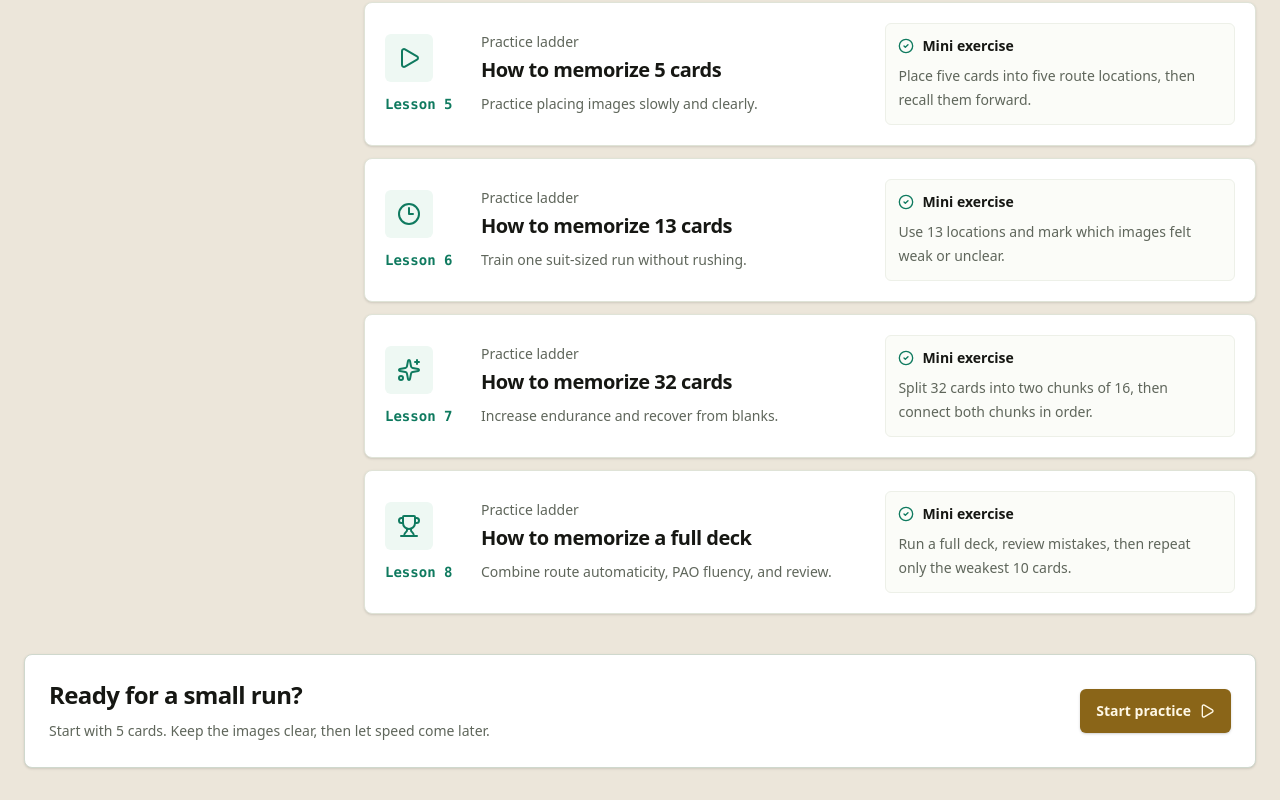
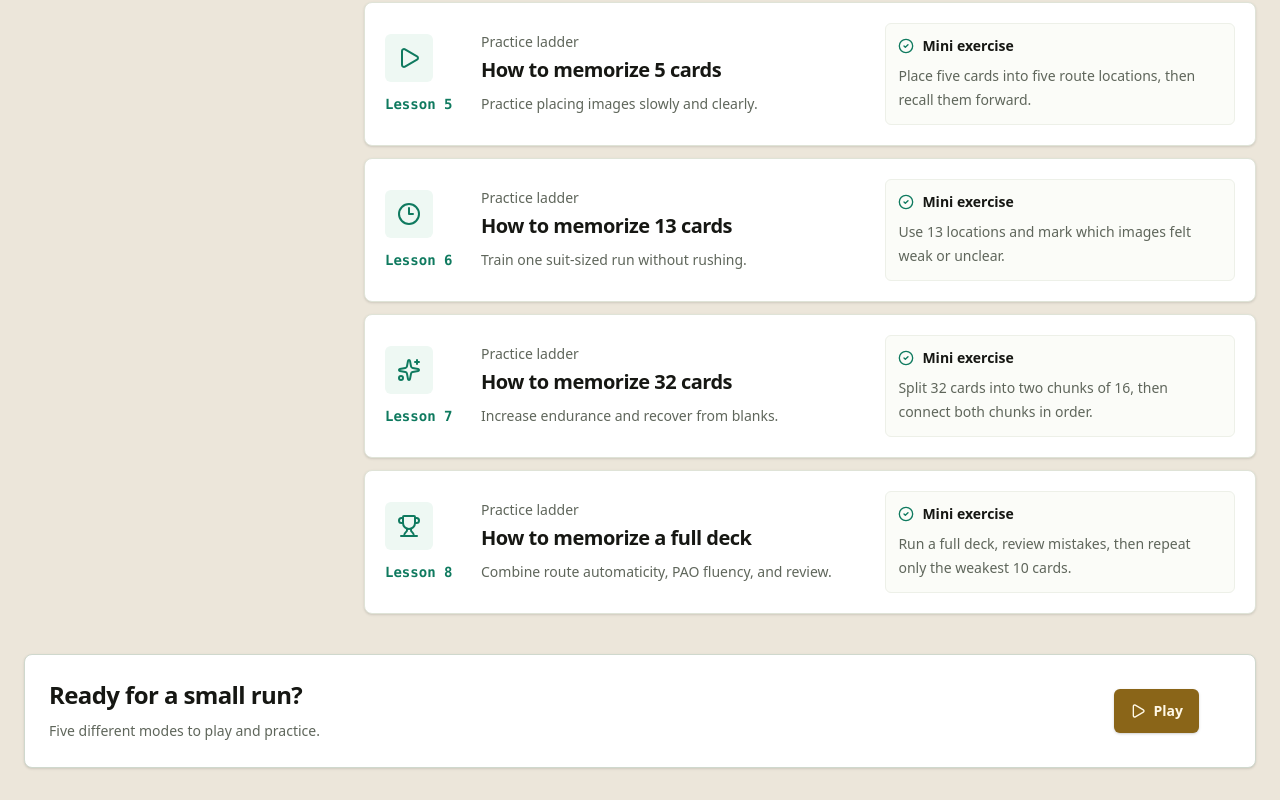
Before and after one commit to kyjwang/Palace52, a Next.js app: page /training-academy in a window 1280 px wide. Shown: the part 1199-1999 px from the top of the page. Built offline with nearby package versions, Linux system fonts and the light colour scheme.

Commit message:
desgined play button with stronger visability

```diff
--- a/src/app/page.tsx
+++ b/src/app/page.tsx
@@ -75,8 +75,7 @@ export default function HomePage() {
                 Memorize a deck with a route.
               </h1>
               <p className="mt-5 max-w-2xl text-base leading-7 text-[var(--muted)] md:text-lg">
-                Palace52 helps you build the route, learn every card image, practice timed recall, and turn mistakes
-                into focused review.
+                Build your palace, lock in 52 vivid card images, and race your recall until the whole deck sticks.
               </p>
               <div className="mt-8 flex flex-col gap-3 sm:flex-row">
                 <ButtonLink href="/register" className="h-11">
--- a/src/app/training-academy/page.tsx
+++ b/src/app/training-academy/page.tsx
@@ -199,12 +199,12 @@ export default function TrainingAcademyPage() {
             <div>
               <h2 className="text-2xl font-semibold tracking-tight text-[#161713]">Ready for a small run?</h2>
               <p className="mt-2 max-w-2xl text-sm leading-6 text-[#5f665b]">
-                Start with 5 cards. Keep the images clear, then let speed come later.
+                Five different modes to play and practice.
               </p>
             </div>
-            <ButtonLink href="/play" className="h-11 md:self-center">
-              Start practice
+            <ButtonLink href="/play" className="h-11 md:mr-8 md:self-center">
               <Play className="size-4" />
+              Play
             </ButtonLink>
           </div>
         </section>
```
